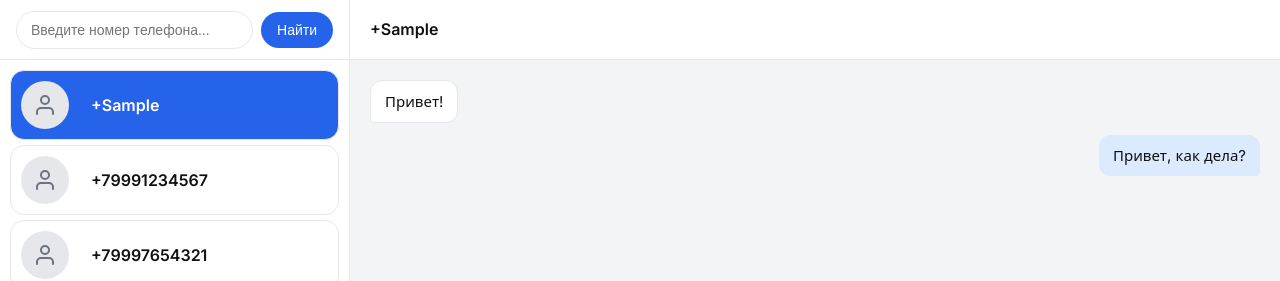
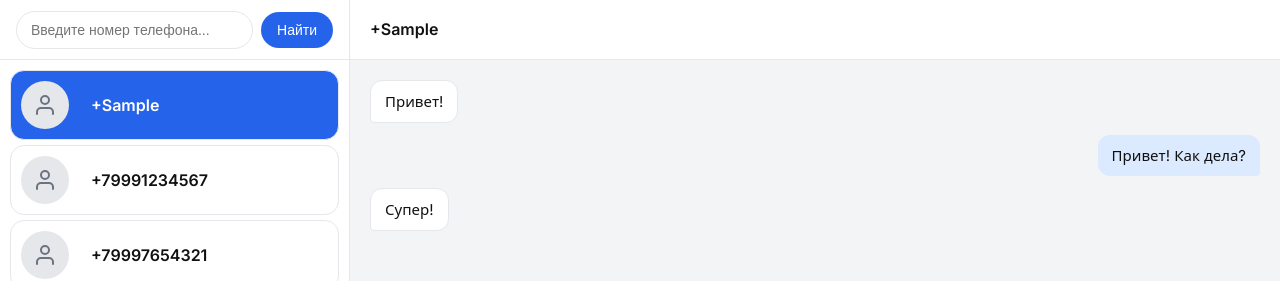
Before and after one commit to LivingstoneDoc/messager, a React (Vite) app: page / in a window 1280 px wide. Both pictures are taken after typing "Sample" into the empty fields and a click on the button "Найти". Shown: the top 281 px of the page. Built offline with nearby package versions, Linux system fonts and the light colour scheme; a web font is replaced by a local one.

Commit message:
refactor: make messages array

```diff
--- a/src/pages/MessagerPage/MessagesList/MessagesList.tsx
+++ b/src/pages/MessagerPage/MessagesList/MessagesList.tsx
@@ -1,13 +1,38 @@
 import { useState } from "react";
 import styles from "./MessagesList.module.scss";
+
+interface Message {
+  id: string;
+  text: string;
+  isOutgoing: boolean;
+}
 
 interface MessagesListProps {
   activeChat: string;
   onBack: () => void;
 }
 
+const defaultMessages: Message[] = [
+  {
+    id: "msg-1",
+    text: "Привет!",
+    isOutgoing: false,
+  },
+  {
+    id: "msg-2",
+    text: "Привет! Как дела?",
+    isOutgoing: true,
+  },
+  {
+    id: "msg-3",
+    text: "Супер!",
+    isOutgoing: false,
+  },
+];
+
 export const MessagesList = ({ activeChat, onBack }: MessagesListProps) => {
   const [messageText, setMessageText] = useState("");
+  const [messages, setMessages] = useState<Message[]>(defaultMessages);
   return (
     <main className={styles.chatArea}>
       <>
@@ -23,10 +48,14 @@ export const MessagesList = ({ activeChat, onBack }: MessagesListProps) => {
         </div>
 
         <div className={styles.messagesList}>
-          <div className={`${styles.message} ${styles.incoming}`}>Привет!</div>
-          <div className={`${styles.message} ${styles.outgoing}`}>
-            Привет, как дела?
-          </div>
+          {messages.map((message) => (
+            <div
+              key={message.id}
+              className={`${styles.message} ${message.isOutgoing ? styles.outgoing : styles.incoming}`}
+            >
+              {message.text}
+            </div>
+          ))}
         </div>
 
         <div className={styles.inputArea}>
```
